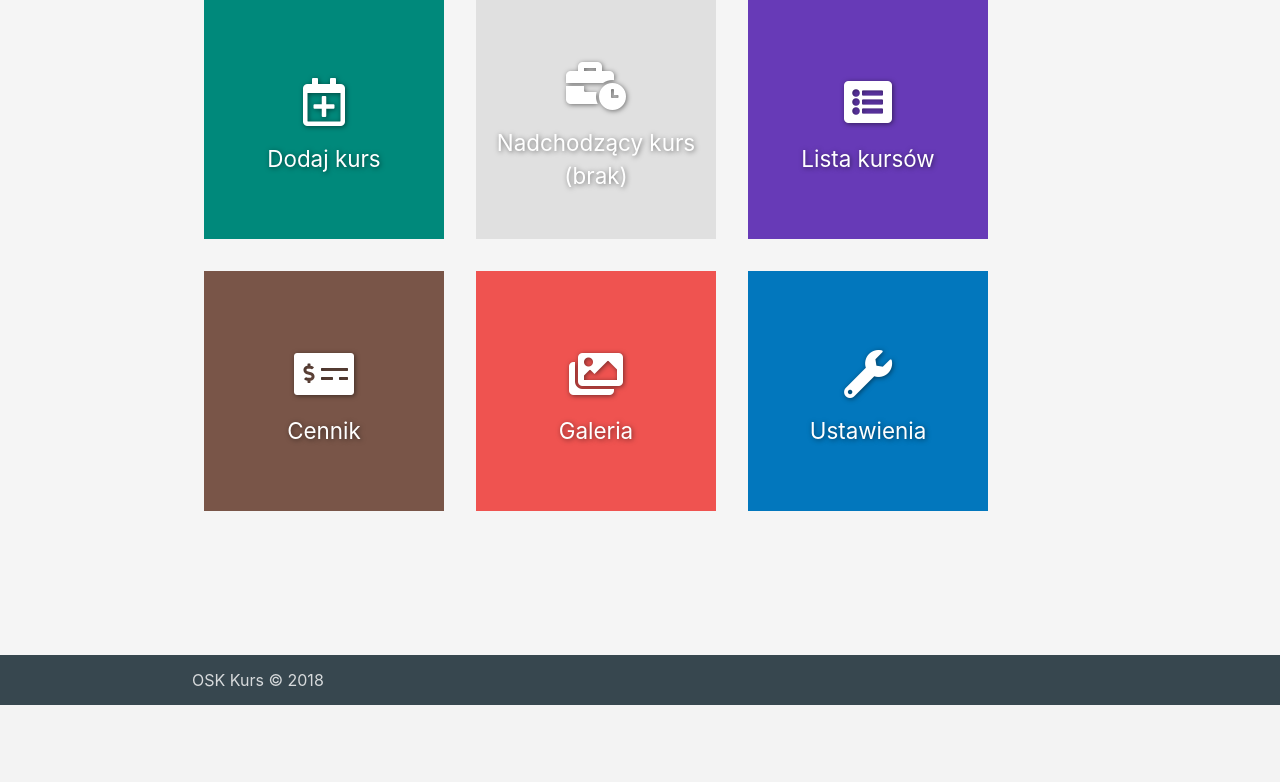
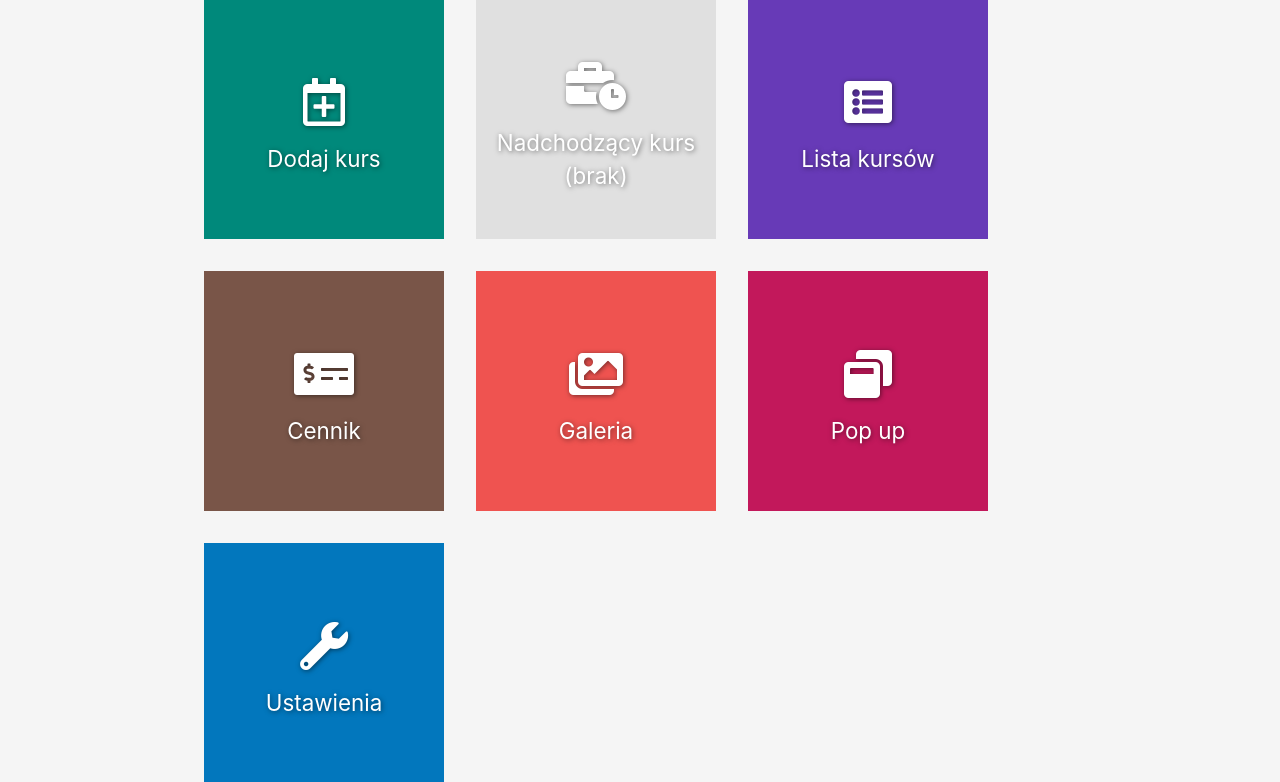
Before and after one commit to psamborski/oks-kurs, a Flask app: page /admin in a window 1280 px wide. Shown: the part 249-1031 px from the top of the page. Before the commit the page ends 954 px from the top, so only its background shows below. Run offline with Flask 2, Linux system fonts and the light colour scheme; the visitor is signed in with stand-in values (Sample User, id 1); data that the repository does not hold is empty; some libraries are stand-ins or nearby versions.

Commit message:
Added pop up tile in admin index

```diff
--- a/app/templates/cms/index.html
+++ b/app/templates/cms/index.html
@@ -42,6 +42,11 @@
                             <span>Galeria</span>
                         </a>
 
+                        <a href="{{ url_for('CMS.popup') }}" class="action pink darken-2 white-text">
+                            <span class="fas fa-window-restore"></span>
+                            <span>Pop up</span>
+                        </a>
+
                         <a href="{{ url_for('CMS.settings') }}" class="action light-blue darken-3 white-text">
                             <span class="fas fa-wrench"></span>
                             <span>Ustawienia</span>
```
